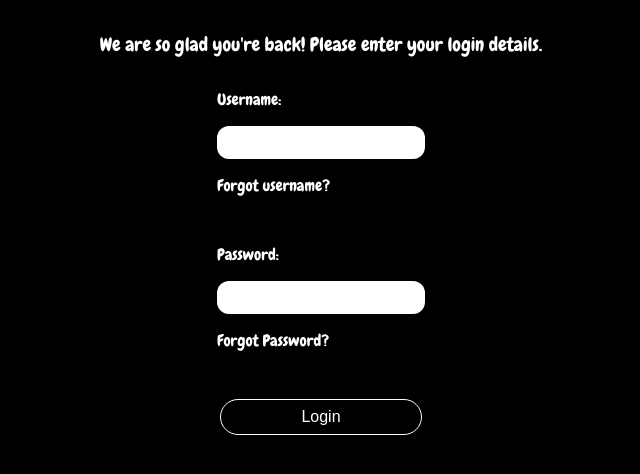
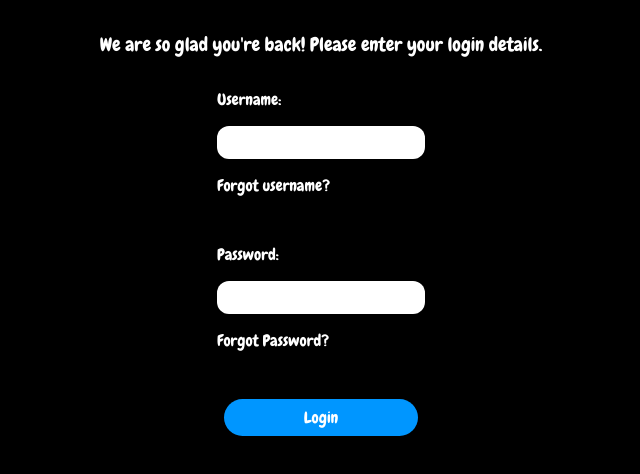
Before and after one commit to imarcus14/ivan-marcus-capstone, a React (Vite) app: page /login in a window 1280 px wide. Shown: the top 474 px of the page, without its empty margins (319-959 px from the left). Built offline with nearby package versions, Linux system fonts and the light colour scheme; a web font is replaced by a local one.

Commit message:
work on fixes

```diff
--- a/package.json
+++ b/package.json
@@ -15,6 +15,7 @@
     "motion": "^11.12.0",
     "react": "^18.3.1",
     "react-dom": "^18.3.1",
+    "react-modal": "^3.16.1",
     "react-router-dom": "^6.28.0",
     "sass": "^1.81.0",
     "scss": "^0.2.4",
--- a/src/components/Button/Button.scss
+++ b/src/components/Button/Button.scss
@@ -29,9 +29,10 @@
     &--secondary{
         padding: 0.5rem 5rem;
         border-radius: 3rem;
-        background-color: black;
-        border: 0.1rem solid white;
-        color: white;
+        border: none;
+        font-family: "Chewy";
+        background-color: $woofblue;
+        color: $white;
         text-align: center;
         justify-content: center;
         font-size: 1rem;
@@ -57,6 +58,7 @@
         border-radius: 0.75rem;
         background-color: white;
         color: #0096FF;
+        font-family: "Chewy";
 
         @include tablet{
             top: 0.5rem;
--- a/src/pages/LoginPage/LoginPage.jsx
+++ b/src/pages/LoginPage/LoginPage.jsx
@@ -1,6 +1,7 @@
 import "./LoginPage.scss";
 
 import Button from "../../components/Button/Button";
+import { Link } from "react-router-dom";
 
 const LoginPage = () => {
     return (
@@ -22,7 +23,9 @@ const LoginPage = () => {
                     <p>Forgot Password?</p>
                 </div>
             </div>
-            <Button text="Login" style="secondary"/>
+            <Link to="/main">
+                <Button text="Login" style="secondary"/>
+            </Link>
         </div>
 
      );
```
Also changed, not shown: 1 other file (tests, documents, lock files or other folders).
